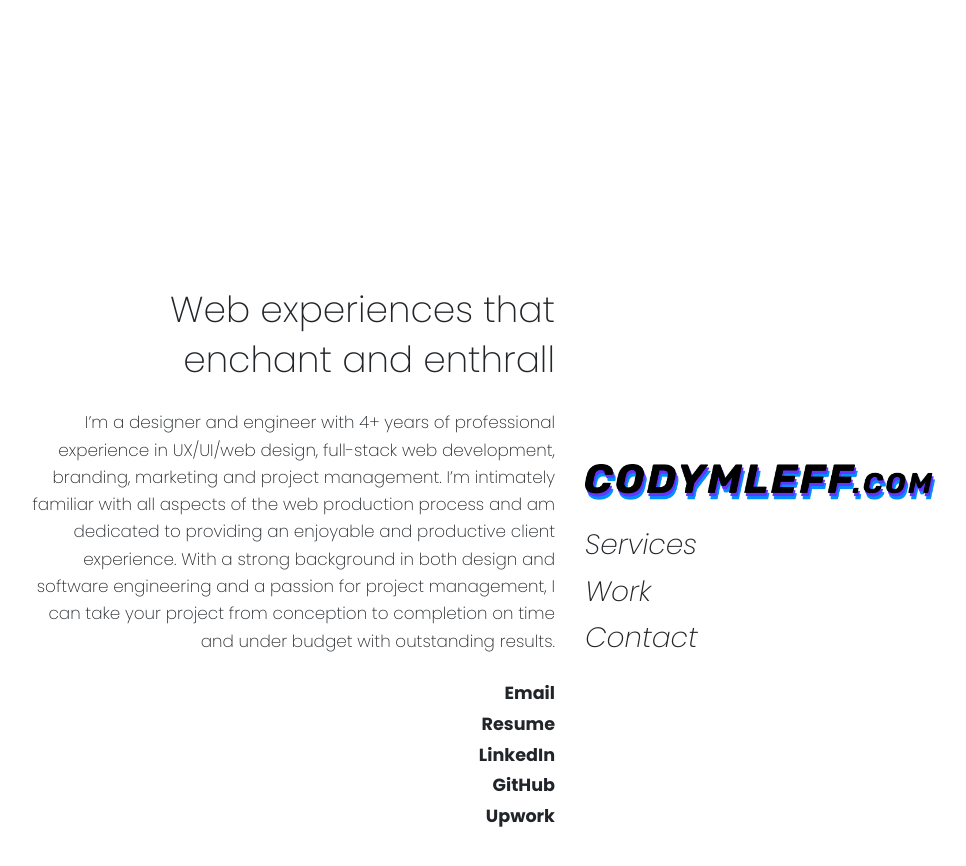
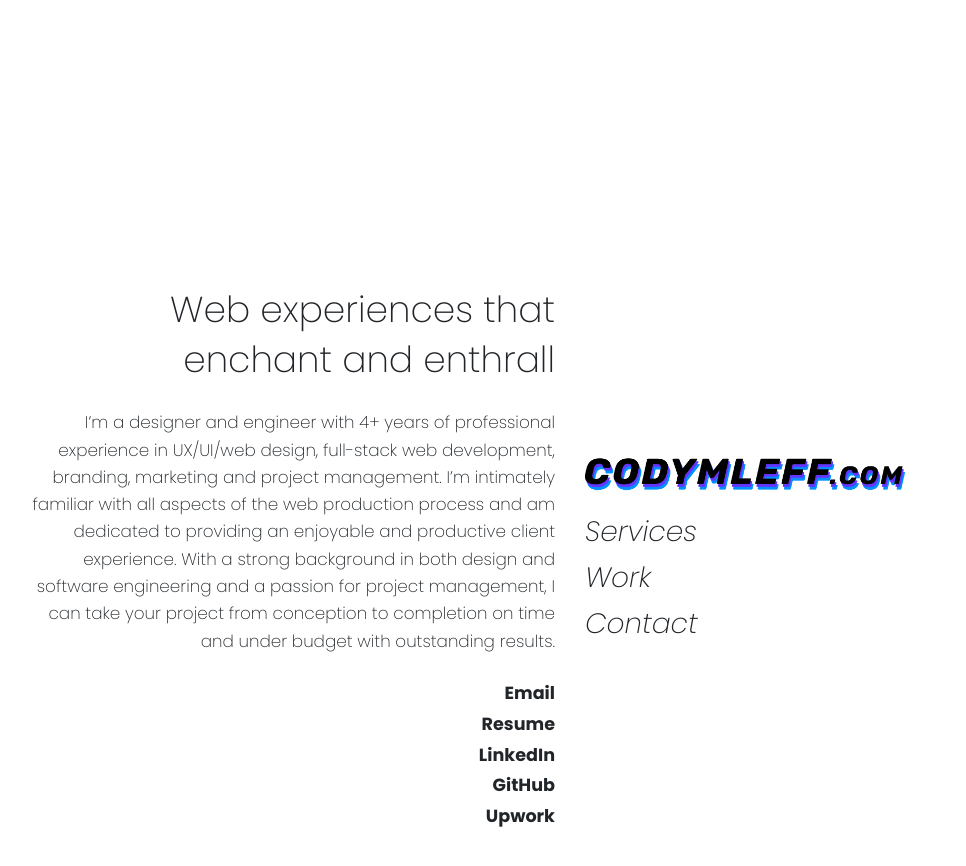
Before and after one commit to codyml/codymleff-dot-com, a Jekyll site: the page built from index.md, in a window 1280 px wide. Shown: the top 866 px of the page, without its empty margins (260-1226 px from the left). Built offline with Jekyll 4.4.1, drawn with Linux system fonts in a browser that asks for light colours.

Commit message:
Fixed homepage scrolling.

```diff
--- a/_layouts/page.html
+++ b/_layouts/page.html
@@ -54,14 +54,21 @@
         </div>
       </nav>
 
+      <nav class="d-none d-lg-block cml-Nav cml-Nav--desktop">
+        <div class="container">
+          <div class="row">
+            <div class="offset-8 col-4">
+              {% include navigation.html %}
+            </div>
+          </div>
+        </div>
+      </nav>
+
       <div class="container">
         <div class="row align-items-center cml-Page-mainContent">
           <main class="col-12 offset-lg-2 col-lg-6">
             {{ content }}
           </main>
-          <nav class="d-none d-lg-block col-4 cml-Nav cml-Nav--desktop">
-            {% include navigation.html %}
-          </nav>
         </div>
       </div>
 
--- a/assets/css/styles.css
+++ b/assets/css/styles.css
@@ -36,6 +36,7 @@
   color: inherit;
   text-decoration: none;
   cursor: pointer;
+  -webkit-transition: opacity .2s;
   transition: opacity .2s;
 }
 
@@ -58,12 +59,14 @@
   top: 0;
   left: 0;
   background-color: white;
+  -webkit-box-shadow: 0 1px 4px #ccc;
           box-shadow: 0 1px 4px #ccc;
   z-index: 1;
 }
 
 .cml-Page--dark .cml-MobileHeader {
   background-color: black;
+  -webkit-box-shadow: 0 1px 4px #444;
           box-shadow: 0 1px 4px #444;
 }
 
@@ -88,9 +91,19 @@
   top: 0;
   left: 0;
   background-color: white;
+  -webkit-box-shadow: 1px 0 8px #aaa;
           box-shadow: 1px 0 8px #aaa;
   z-index: 2;
+  -webkit-transition: height .4s ease-in-out;
   transition: height .4s ease-in-out;
+}
+
+.cml-Nav.cml-Nav--desktop {
+  position: fixed;
+  top: 50%;
+  -webkit-transform: translateY(-50%);
+          transform: translateY(-50%);
+  width: 100%;
 }
 
 .cml-Page--mobileNavOpen .cml-Nav {
@@ -102,16 +115,29 @@
 }
 
 .cml-Nav-inner {
+  display: -webkit-box;
+  display: -ms-flexbox;
   display: flex;
+  -webkit-box-orient: vertical;
+  -webkit-box-direction: normal;
+      -ms-flex-direction: column;
           flex-direction: column;
+  -webkit-box-align: stretch;
+      -ms-flex-align: stretch;
           align-items: stretch;
   height: 100vh;
 }
 
 .cml-Nav-navLinkHome img {
   width: 100%;
-  margin-top: 1.25em;
+  max-width: 20em;
+  margin-top: 2em;
   margin-bottom: 1.25em;
+}
+
+.cml-Nav--desktop .cml-Nav-navLinkHome img {
+  margin-top: 0;
+  margin-bottom: 1em;
 }
 
 .cml-Nav-navLinks {
@@ -128,6 +154,8 @@
 }
 
 .cml-Nav-closeMobileNav {
+  -ms-flex-item-align: center;
+      -ms-grid-row-align: center;
       align-self: center;
   margin-top: auto;
   margin-bottom: 1em;
@@ -143,7 +171,6 @@
 main {
   padding-top: 2em;
   padding-bottom: 2em;
-  -webkit-overflow-scrolling: touch;
 }
 
 @media only screen and (min-width: 992px) {
@@ -153,10 +180,8 @@
   }
 
   main {
-    max-height: 100vh;
-    overflow: scroll;
-    padding-top: 25%;
-    padding-bottom: 25%;
+    padding-top: 6em;
+    padding-bottom: 6em;
     text-align: right;
   }
 }
```
Lines whose indentation alone changed are shown as unchanged.
